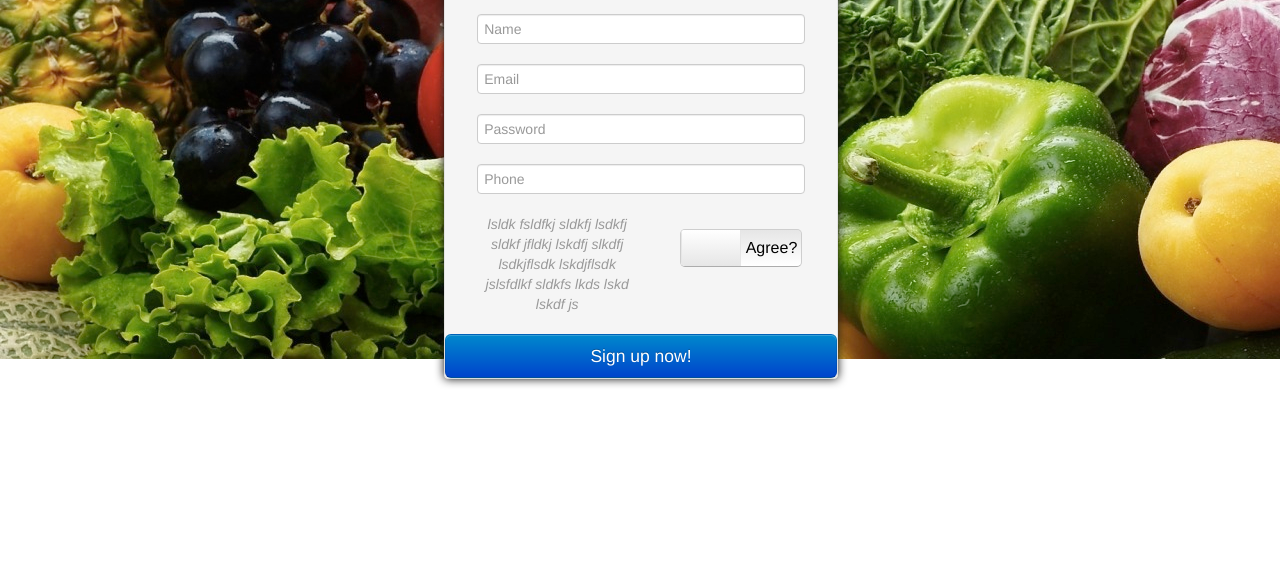
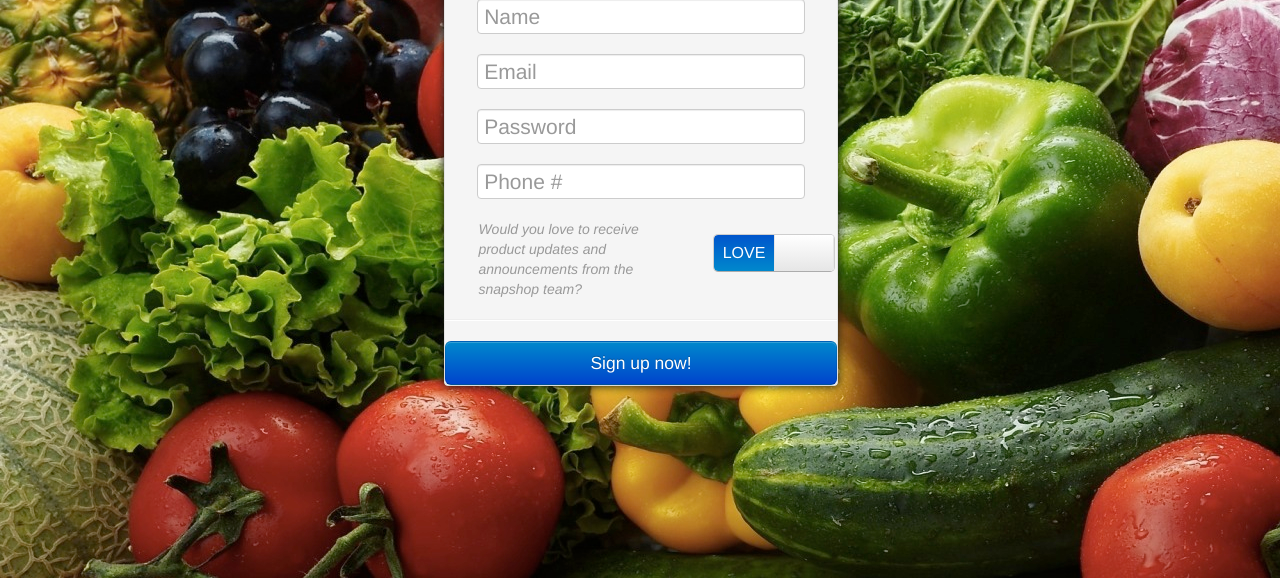
Before and after one commit to einstein7th/SnapShopWeb, a Django app: template shop/templates/index.html in a window 1280 px wide. Shown: the part 222-800 px from the top of the page. Run offline with Django 3.2, Linux system fonts and the light colour scheme; the template is opened without the code that fills it, so the values that code supplies are empty.

Commit message:
adding the logos and touching up styles

```diff
--- a/shop/static/css/snapshot.css
+++ b/shop/static/css/snapshot.css
@@ -1,19 +1,25 @@
 html, body {height:100%;}
 div.splash
 {
+    height:100%;
+    width:100%;
     background-image:url("/static/img/bg2.jpg");
     background-repeat:repeat-y;
 }
 .rob-box {
     margin-top:60px;
     box-shadow:0px 0px 10px #111;
+    min-width:325px;
     -webkit-box-shadow:0px 0px 10px #111;
     -moz-box-shadow:0px 0px 10px #111;
 }
 .rob-header
 {
-    background-image:url("http://placekitten.com/440/120");
-    height:120px;
+    background-image:url("/static/img/logo.png");
+    background-repeat: no-repeat;
+    background-position: center;
+    background-size: 300px 60px;
+    height:90px;
 }
 
 .rob-body {padding-top:15px;}
@@ -23,7 +29,6 @@ div.splash
 #search-box.well {padding:0px;}
 .rob-box input[type=text] {width:80%;}
 .full-height {height:100%;}
-input.tall-input {height:35px; line-height:normal;font-size:22px;}
 .full-width {width:100%;}
 
 ul.ingredient-list li
@@ -87,3 +92,19 @@ background-image: linear-gradient(to top left, #EEEEEE 0%, #FAFAFA 100%);
     -moz-box-shadow:0px 0px 10px #AAA;
 }
 .delete-cart-item {position:absolute;right:0;}
+
+.lightweight {font-weight:300;}
+
+.large-input[type="text"] {
+    font-weight:300;
+    height:25px;
+    font-size:150%;
+    line-height:normal;
+}
+
+.xlarge-input[type="text"] {
+    font-weight:300;
+    height:35px;
+    font-size:20px;
+    line-height:normal;
+}
--- a/shop/static/js/snapshop.js
+++ b/shop/static/js/snapshop.js
@@ -6,6 +6,8 @@ function init() {
 
 	$(element).css("position","relative");
 	$(element).css("top",(parentHeight-targetHeight)/2)
+	$(element).css("margin-top",0)
+	$(element).css("margin-bottom",0)
 
     });
 }
--- a/shop/templates/base.html
+++ b/shop/templates/base.html
@@ -1,6 +1,7 @@
 <!DOCTYPE html>
 <html>
   <head>
+    <link rel="shortcut icon" href="{{STATIC_URL}}img/logo_light_blue.ico" />
     <meta name="viewport" content="width=device-width, initial-scale=1.0">
     <link href="{{STATIC_URL}}css/bootstrap.min.css" rel="stylesheet" />
     <link href="{{STATIC_URL}}css/bootstrap-responsive.min.css" rel="stylesheet" />
--- a/shop/templates/index.html
+++ b/shop/templates/index.html
@@ -7,46 +7,45 @@
       <div class="span4">
       </div>
       <div class="span4">
-	<center class="half-height">
+	<div class="half-height">
 	  <form action="" method="POST">
 	    <div class="rob-box well">
 	      <div class="rob-header">
 	      </div>
 	      <div class="rob-body">
+		<center>
 		<fieldset>
 		  <div class="control-group">
-		    <input type="text" placeholder="Name" />
+		    <input class="large-input" type="text" placeholder="Name" />
 		  </div>
 		  <div class="control-group">
-		    <input type="text" placeholder="Email" />
+		    <input class="large-input" type="text" placeholder="Email" />
 		  </div>
 		  <div class="control-group">
-		    <input type="text" placeholder="Password" />
+		    <input class="large-input" type="text" placeholder="Password" />
 		  </div>
 		  <div class="control-group">
-		    <input type="text" placeholder="Phone" />
+		    <input class="large-input" type="text" placeholder="Phone #" />
 		  </div>
 		</fieldset>
+		</center>
 		<div class="row-fluid" id="tos-section">
-		  <div class="offset1 span5">
-		    <i class="muted">
-		      lsldk fsldfkj sldkfj lsdkfj sldkf jfldkj
-		      lskdfj slkdfj lsdkjflsdk lskdjflsdk jslsfdlkf
-		      sldkfs lkds lskd lskdf js
+		  <div class="offset1 span6">
+		    <i class="muted lightweight">
+		      Would you love to receive product updates and announcements from the snapshop team?
 		    </i>
 		  </div>
-		  <div class="offset1 span4">
-		    <div id="tos-switch" class="switch switch-large" data-on-label="GOOD" data-off-label="Agree?">
-		      <input type="checkbox">
+		  <div class="offset1 span3">
+		    <div id="tos-switch" class="switch switch-large" data-on-label="LOVE" data-off-label="sad :(">
+		      <input checked type="checkbox">
 		    </div>
 		  </div>
 		</div>
+		<hr />
 		<button class="btn btn-large btn-block btn-primary" type="button">Sign up now!</button>
 	      </div>
 	  </form>
-
 	  </div>
-	</center>
       </div>
       <div class="span4">
       </div>
--- a/shop/templates/search.html
+++ b/shop/templates/search.html
@@ -13,11 +13,10 @@
 	  <div class="rob-body">
 	    <center>
 	      <div class="input-append full-width">
-		<input class="tall-input" placeholder="Get your groceries..." type="text">
-		<button class="btn btn-large"><i class="icon-search"></i></button>
+		<input class="xlarge-input" placeholder="Get your groceries..." type="text">
+		<button class="btn btn-large btn-primary"><i class="icon-white icon-search"></i></button>
 	      </div>
 	    </center>
-	    <button class="btn btn-large btn-block btn-primary" type="button">Search</button>
 	  </div>
 	</div>
       </div>
```
Also changed, not shown: shop/static/img/logo.png (added), shop/static/img/logo_light_blue.ico (added).
